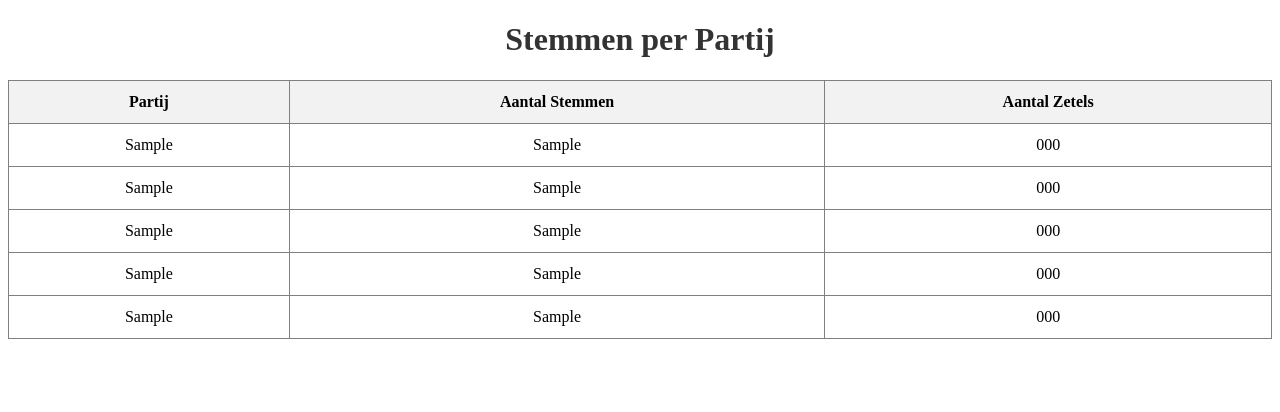
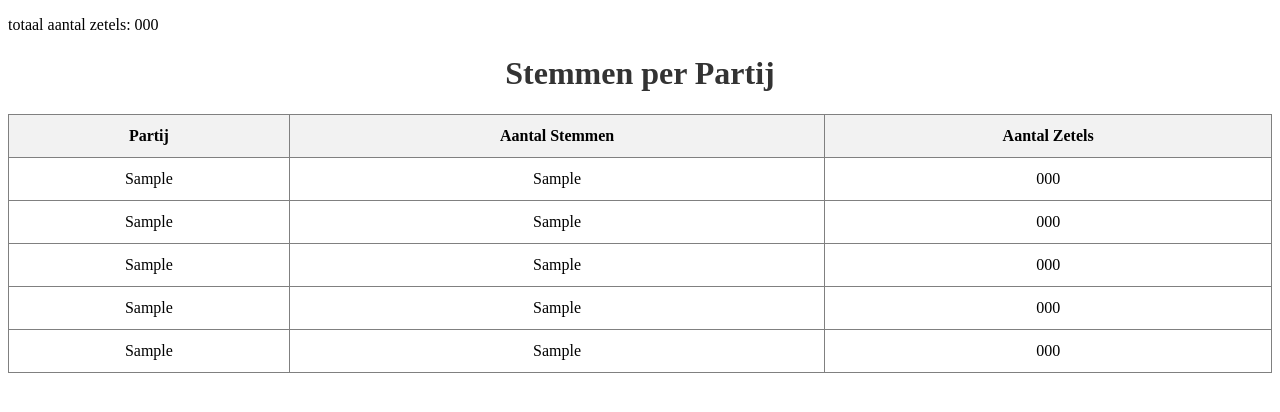
Before and after one commit to LukaWynants/Kiessysteem, a Python web app: template templates/template.html in a window 1280 px wide. Shown: the top 412 px of the page. Run offline with Jinja, Linux system fonts and the light colour scheme; the template is opened without the code that fills it: most values are stand-ins (such as "Sample title", 1, 10 or a date in 2020).

Commit message:
update template

```diff
--- a/templates/template.html
+++ b/templates/template.html
@@ -4,6 +4,7 @@
     <meta charset="UTF-8">
     <meta name="viewport" content="width=device-width, initial-scale=1.0">
     <title>Stemmen per Partij</title>
+    <p>totaal aantal zetels: {{ totaal_aantal_zetels }}</p>
     <style>
         h1 {
             text-align: center;
```
